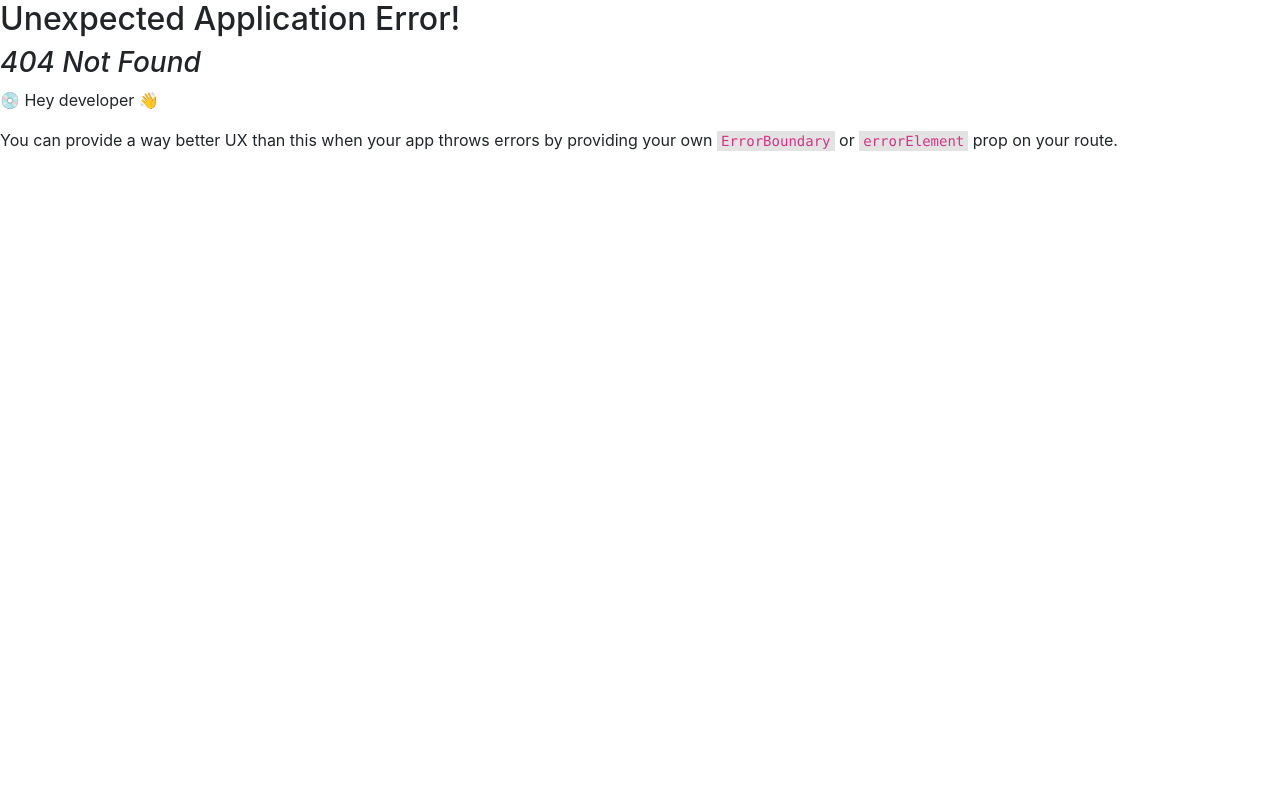
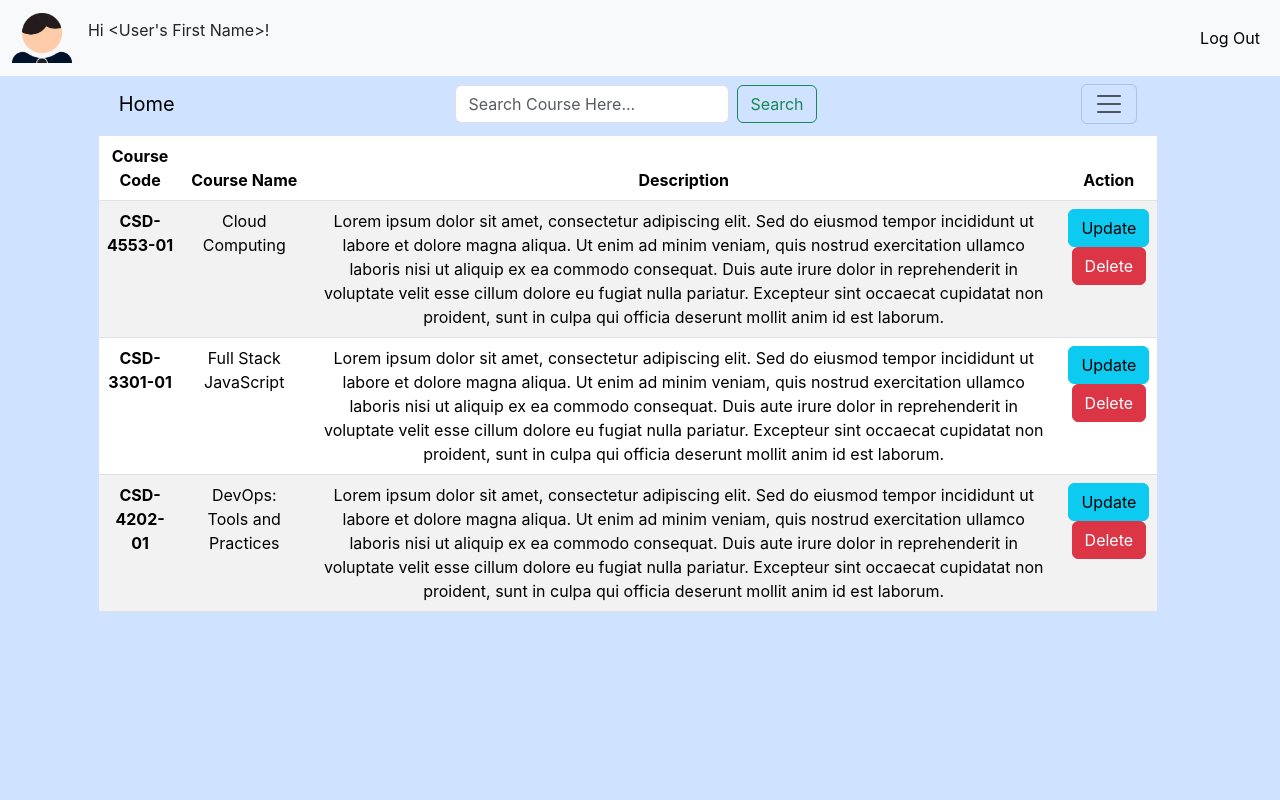
Before and after one commit to Kisan303/Student-Record-Management-System, a React (Create React App) app in the folder frontend/: page /course-report in a window 1280 px wide. Before the commit this address had no page. Shown: the top 800 px of the page. Built offline with nearby package versions, Linux system fonts and the light colour scheme.

Commit message:
Ralph: Added Course Form and Report. Feature added are:   Create new Course.   Update Course information.   Delete Course.   Fetch and display all Course availabe in Course Report. Added routes for course update, create, and report.

```diff
--- a/frontend/src/components/AdminDashboard.jsx
+++ b/frontend/src/components/AdminDashboard.jsx
@@ -1,10 +1,16 @@
 export default function AdminDashboard(){
     return(
         <>
-        <div class="col-12 bg-primary-subtle text-primary-emphasis vh-100  d-flex align-items-center justify-content-center">
+        <div class="col-12 bg-primary-subtle text-primary-emphasis vh-100  d-flex justify-content-center">
         <div class="row col-12">
             <div class="col-4"></div>
-            <div class="col-4 p-3">
+            <div class="container-fluid col-4 p-3">
+                <ul navbar-nav d-flex ms-auto>
+                    <li class="nav-item"><a class="nav-link active" aria-current="page" href="/course-report">Course Report</a></li>
+                    <li class="nav-item"><a class="nav-link active" aria-current="page" href="#">School Report</a></li>
+                    <li class="nav-item"><a class="nav-link active" aria-current="page" href="#">Faculty Staff Report</a></li>
+                    <li class="nav-item"><a class="nav-link active" aria-current="page" href="#">Student Report</a></li>
+                </ul>
             </div>
             <div class="col-4"></div>
         </div>
--- /dev/null
+++ b/frontend/src/components/CourseForm.jsx
@@ -0,0 +1,36 @@
+export default function Course(){
+    return(
+        <>
+        <div class="row col-12">
+            <div class="col-4"></div>
+            <div class="text-center col-4 border-bottom">
+            <h1>Create New Course</h1>
+            </div>
+            <div class="col-4"></div>
+            <div class="col-4"></div>
+            <div class="col-4 p-3 position-flex top-0 start-50">
+                <form action="/course-report" class="row g-3">
+                    <div class="row g-3 col-12">
+                        <div class="col-md-12">
+                            <label for="inputCourseName" class="form-label">Course Name</label>
+                            <input type="text" class="form-control" id="inputCourseName" placeholder="Course Name"/>
+                        </div>
+                        <div class="col-md-12">
+                            <label for="inputCourseCode" class="form-label">Course Code</label>
+                            <input type="text" class="form-control" id="inputCourseCode" placeholder="Course Code"/>
+                        </div>
+                    </div>
+                    <div class="col-md-12">
+                    <label for="inputDescription" class="form-label">Description</label>
+                    <textarea class="form-control vh" id="inputDescription" placeholder="Write description here..."></textarea>
+                    </div>
+                    <div class="col-12">
+                        <button type="submit" class="btn btn-primary">Create</button>
+                    </div>
+                </form>
+            </div>
+            <div class="col-4"></div>
+        </div>
+        </>
+    );
+}
--- /dev/null
+++ b/frontend/src/components/CourseReport.jsx
@@ -0,0 +1,88 @@
+export default function CourseReport(){
+    return (
+        <>
+        <div class="row col-12">
+            <div class="col-1"></div>
+            <div class="col-10">
+                <nav class="navbar">
+                <div class="container-fluid">
+                    <a class="navbar-brand" href="/admin-dashboard">Home</a>
+                    <form class="d-flex" role="search">
+                        <input class="form-control me-2" type="search" placeholder="Search Course Here..." aria-label="Search"/>
+                        <button class="btn btn-outline-success" type="submit">Search</button>
+                    </form>
+                    <button class="navbar-toggler" type="button" data-bs-toggle="collapse" data-bs-target="#navbarSupportedContent" aria-controls="navbarSupportedContent" aria-expanded="false" aria-label="Toggle navigation">
+                    <span class="navbar-toggler-icon"></span>
+                    </button>
+                    <div class="collapse navbar-collapse" id="navbarSupportedContent">
+                    <ul class="navbar-nav me-auto mb-2 mb-lg-0">
+                        <li class="nav-item">
+                        <a class="nav-link active" aria-current="page" href="#">Dashboard</a>
+                        </li>
+                        <li class="nav-item dropdown">
+                            <a class="nav-link dropdown-toggle" href="#" role="button" data-bs-toggle="dropdown" aria-expanded="false">
+                            Reports
+                            </a>
+                            <ul class="dropdown-menu">
+                                <li><a class="dropdown-item" href="/create-course">Create Course</a></li>
+                                <li><a class="dropdown-item" href="#">School</a></li>
+                                <li><a class="dropdown-item" href="#">Faculty Staff</a></li>
+                                <li><a class="dropdown-item" href="#">Student</a></li>
+                            </ul>
+                        </li>
+                    </ul>
+                    </div>
+                </div>
+                </nav>
+            </div>
+            <div class="col-1"></div>
+            <div class="col-1"></div>
+            <div class="col-10 p-1">
+                <table class="table table-striped">
+                <thead>
+                    <tr class="text-center">
+                    <th scope="col">Course Code</th>
+                    <th scope="col">Course Name</th>
+                    <th scope="col">Description</th>
+                    <th scope="col">Action</th>
+                    </tr>
+                </thead>
+                <tbody>
+                    <tr>
+                    <th scope="row">CSD-4553-01</th>
+                    <td>Cloud Computing</td>
+                    <td class="text-center">Lorem ipsum dolor sit amet, consectetur adipiscing elit. Sed do eiusmod tempor incididunt ut labore et dolore magna aliqua. Ut enim ad minim veniam, quis nostrud exercitation ullamco laboris nisi ut aliquip ex ea commodo consequat. Duis aute irure dolor in reprehenderit in voluptate velit esse cillum dolore eu fugiat nulla pariatur. Excepteur sint occaecat cupidatat non proident, sunt in culpa qui officia deserunt mollit anim id est laborum.</td>
+                    <td class="text-center">
+                        <a href="/update-course" class="btn btn-info">Update</a>
+                        <br/>
+                        <a href="#" class="btn btn-danger">Delete</a>
+                    </td>
+                    </tr>
+                    <tr>
+                    <th scope="row">CSD-3301-01</th>
+                    <td>Full Stack JavaScript</td>
+                    <td class="text-center">Lorem ipsum dolor sit amet, consectetur adipiscing elit. Sed do eiusmod tempor incididunt ut labore et dolore magna aliqua. Ut enim ad minim veniam, quis nostrud exercitation ullamco laboris nisi ut aliquip ex ea commodo consequat. Duis aute irure dolor in reprehenderit in voluptate velit esse cillum dolore eu fugiat nulla pariatur. Excepteur sint occaecat cupidatat non proident, sunt in culpa qui officia deserunt mollit anim id est laborum.</td>
+                    <td class="text-center">
+                        <a href="/update-course" class="btn btn-info">Update</a>
+                        <br/>
+                        <a href="#" class="btn btn-danger">Delete</a>
+                    </td>
+                    </tr>
+                    <tr>
+                    <th scope="row">CSD-4202-01</th>
+                    <td>DevOps: Tools and Practices</td>
+                    <td class="text-center">Lorem ipsum dolor sit amet, consectetur adipiscing elit. Sed do eiusmod tempor incididunt ut labore et dolore magna aliqua. Ut enim ad minim veniam, quis nostrud exercitation ullamco laboris nisi ut aliquip ex ea commodo consequat. Duis aute irure dolor in reprehenderit in voluptate velit esse cillum dolore eu fugiat nulla pariatur. Excepteur sint occaecat cupidatat non proident, sunt in culpa qui officia deserunt mollit anim id est laborum.</td>
+                    <td class="text-center">
+                        <a href="/update-course" class="btn btn-info">Update</a>
+                        <br/>
+                        <a href="#" class="btn btn-danger">Delete</a>
+                    </td>
+                    </tr>
+                </tbody>
+                </table>
+            </div>
+            <div class="col-1"></div>
+        </div>
+        </>
+    );
+}
```
Also changed, not shown: frontend/src/index.js (+32 -0 lines).
